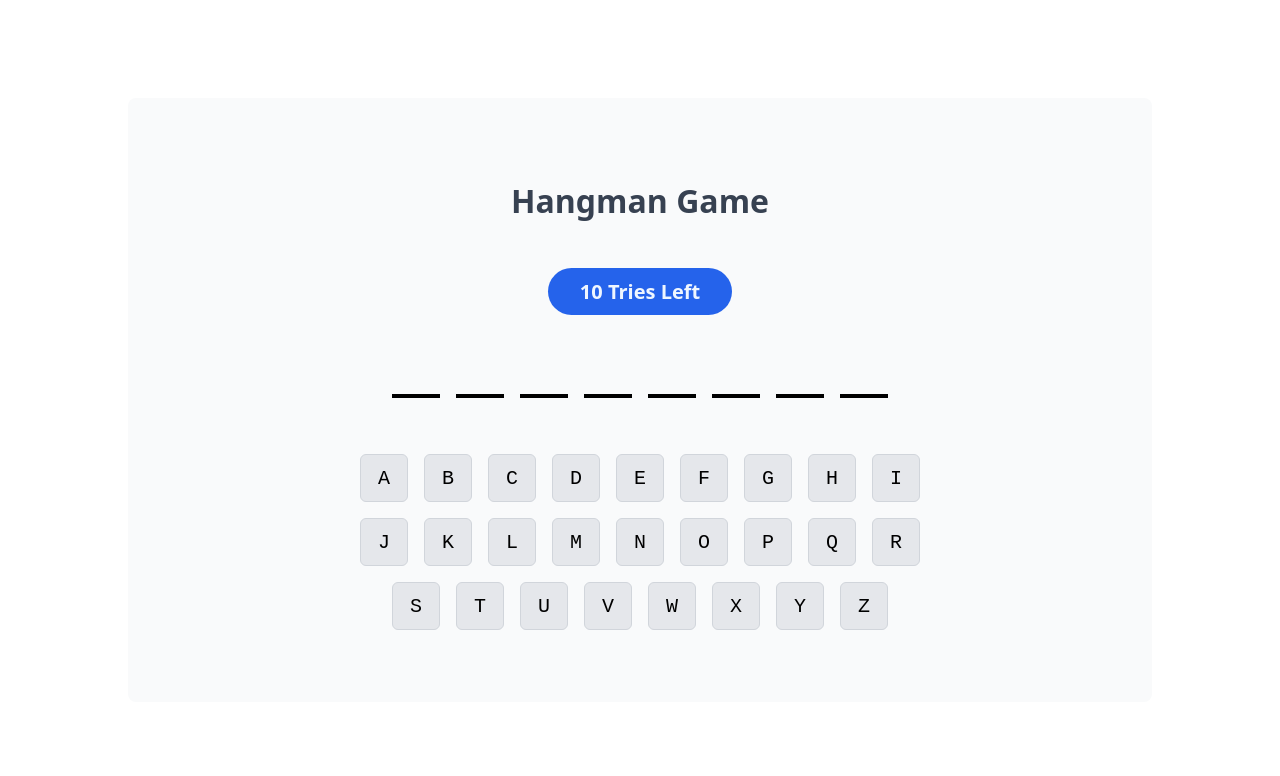
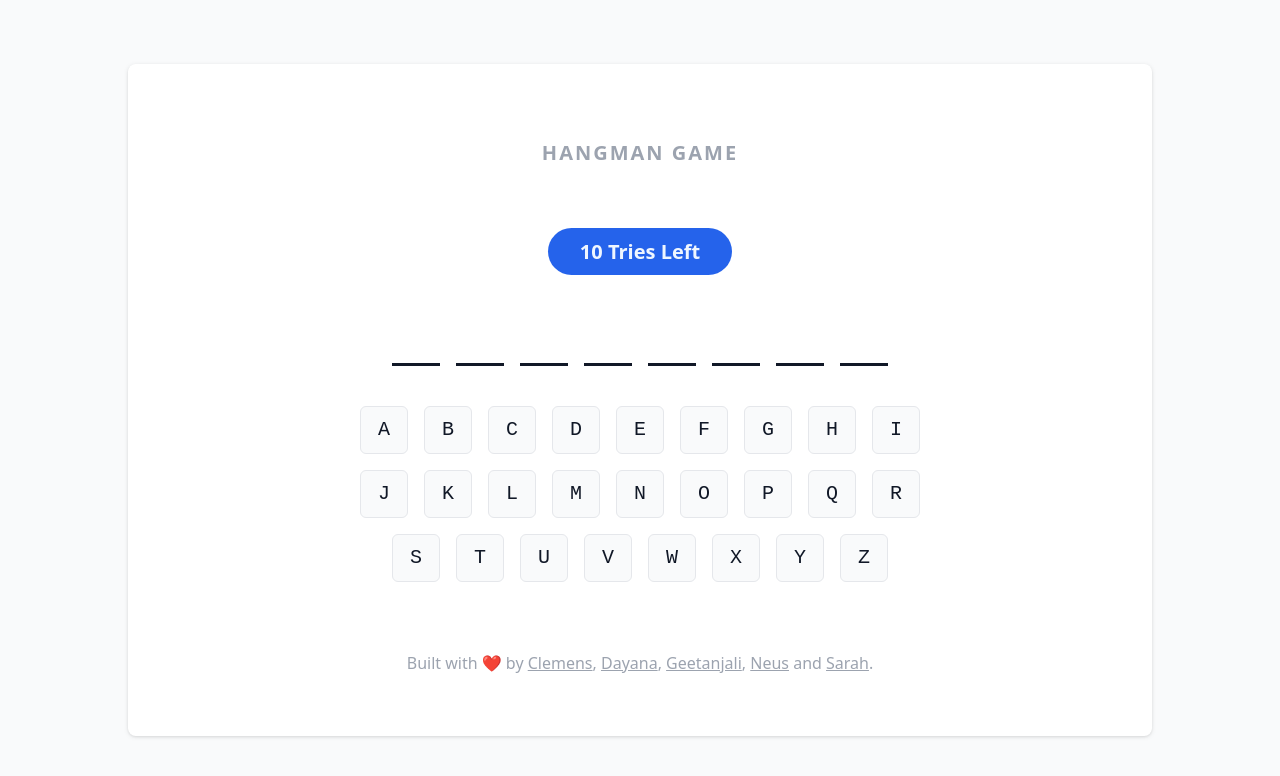
Before and after one commit to clemensheithecker/hangman-game, a website: page index.html in a window 1280 px wide. Drawn offline with nearby package versions, Linux system fonts and the light colour scheme.

Commit message:
Update CSS styling

```diff
--- a/index.html
+++ b/index.html
@@ -50,6 +50,16 @@
         <button id="letter-y" class="letter">Y</button>
         <button id="letter-z" class="letter">Z</button>
       </div>
+      <div class="footer">
+        <p>
+          Built with ❤️ by
+          <a href="https://github.com/clemensheithecker/">Clemens</a>,
+          <a href="https://github.com/ddpeneva">Dayana</a>,
+          <a href="https://github.com/GeetanjaliNR">Geetanjali</a>,
+          <a href="https://github.com/neusgp">Neus</a> and
+          <a href="https://github.com/sarahcode2112">Sarah</a>.
+        </p>
+      </div>
     </main>
     <script src="index.js"></script>
   </body>
--- a/stylesheet.css
+++ b/stylesheet.css
@@ -6,6 +6,7 @@ body {
   flex-direction: column;
   align-items: center;
   justify-content: center;
+  background-color: #f9fafb;
 }
 
 main {
@@ -16,20 +17,25 @@ main {
   align-items: center;
   justify-content: space-around;
   max-width: 1024px;
-  background-color: rgb(249 250 251);
+  background-color: #fff;
   min-height: 70%;
   border-radius: 0.5rem;
+  filter: drop-shadow(0 1px 2px rgb(0 0 0 / 0.1))
+    drop-shadow(0 1px 1px rgb(0 0 0 / 0.06));
 }
 
 h1 {
   margin-bottom: 0;
-  font-size: 2rem;
-  color: #374151;
+  font-size: 1.25rem;
+  font-weight: bold;
+  color: #9ca3af;
+  text-transform: uppercase;
+  letter-spacing: 0.1em;
 }
 
 .countdown {
   padding: 0.75rem 2rem;
-  margin: 3rem 0 1.5rem 0;
+  margin: 4rem 0 2rem 0;
   font-size: 1.25rem;
   font-weight: 700;
   color: white;
@@ -45,7 +51,8 @@ h1 {
 .secret-word {
   display: flex;
   width: auto;
-  margin-bottom: 3rem;
+  margin-bottom: 2rem;
+  color: #111827;
 }
 
 .alphabet {
@@ -61,27 +68,32 @@ h1 {
   font-size: 1.25rem;
   border-radius: 0.375rem;
   font-family: monospace;
-  background-color: rgb(229 231 235);
+  background-color: #f9fafb;
   border-style: solid;
   border-width: 1px;
-  border-color: rgb(209 213 219);
+  border-color: #e5e7eb;
   margin: 0.5rem;
+  color: #111827;
 }
 
 .letter:hover {
   cursor: pointer;
 }
 
+.letter:hover:disabled {
+  cursor: auto;
+}
+
 .wrong-letter {
-  color: rgb(153 27 27);
-  background-color: rgb(254 202 202);
-  border-color: rgb(252 165 165);
+  color: #991b1b;
+  background-color: #fecaca;
+  border-color: #f87171;
 }
 
 .correct-letter {
-  color: rgb(22 101 52);
-  background-color: rgb(187 247 208);
-  border-color: rgb(134 239 172);
+  color: #166534;
+  background-color: #bbf7d0;
+  border-color: #4ade80;
 }
 
 .secret-letter-wrapper {
@@ -89,7 +101,7 @@ h1 {
   min-width: 2rem;
   display: flex;
   justify-content: center;
-  border-bottom: 0.2rem solid black;
+  border-bottom: 0.2rem solid #111827;
 }
 
 .secret-letter-wrapper:last-of-type {
@@ -104,6 +116,19 @@ h1 {
 .secret-letter-hidden {
   /* display: none; */
   visibility: hidden;
+}
+
+.footer {
+  margin-top: 4rem;
+  color: #9ca3af;
+}
+
+.footer p {
+  margin: 0;
+}
+
+.footer a {
+  color: #9ca3af;
 }
 
 @media (min-width: 640px) {
@@ -125,7 +150,6 @@ h1 {
     min-width: 3rem;
     display: flex;
     justify-content: center;
-    border-bottom: 0.25rem solid black;
   }
 
   .secret-letter {
```
